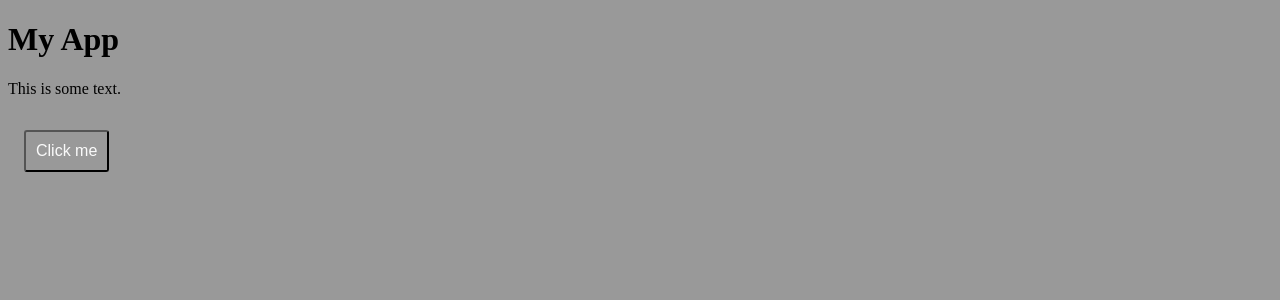
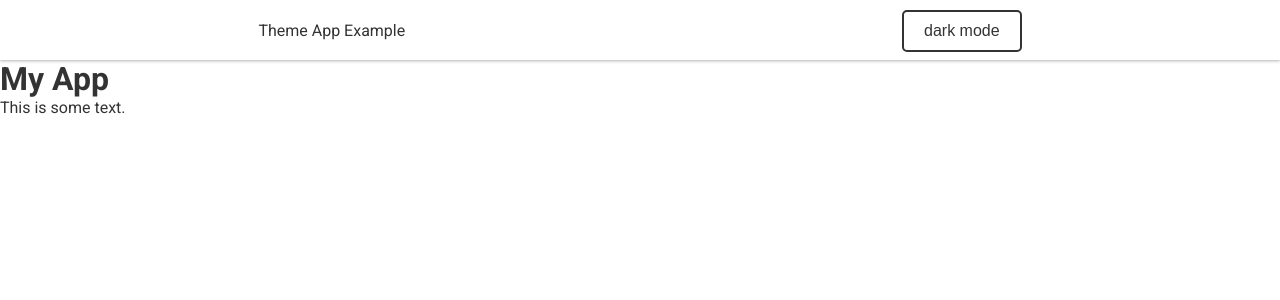
Before and after one commit to damian-git-99/theme-app, a React (Vite) app: page / in a window 1280 px wide. Shown: the top 300 px of the page. Built offline with nearby package versions, Linux system fonts and the light colour scheme.

Commit message:
feat: add support for dark mode in ThemeProvider feat: add global styles to App component feat: add Header component with toggle button feat: add CSS styles to Header component feat: add Roboto font to index.html

```diff
--- a/index.html
+++ b/index.html
@@ -4,6 +4,9 @@
     <meta charset="UTF-8" />
     <link rel="icon" type="image/svg+xml" href="/vite.svg" />
     <meta name="viewport" content="width=device-width, initial-scale=1.0" />
+    <link rel="preconnect" href="https://fonts.googleapis.com">
+    <link rel="preconnect" href="https://fonts.gstatic.com" crossorigin>
+    <link href="https://fonts.googleapis.com/css2?family=Roboto:wght@400;700&display=swap" rel="stylesheet">
     <title>Vite + React</title>
   </head>
   <body>
--- a/src/App.jsx
+++ b/src/App.jsx
@@ -1,33 +1,28 @@
 import { useContext } from 'react'
+import './app.css'
 import { ThemeToggleContext } from './context/ThemeProvider'
-import styled, { createGlobalStyle } from 'styled-components'
-
-const Button = styled.button`
-  font-size: 1em;
-  margin: 1em;
-  padding: 0.25em 1em;
-  border-radius: 3px;
-  padding: 10px;
-  color: ${props => props.theme.color};
-  background-color: ${props => props.theme.background};
-`
+import { createGlobalStyle } from 'styled-components'
+import { Header } from './components/Header'
 
 const GlobalStyles = createGlobalStyle`
   body {
     background-color: ${props => props.theme.background};
+    color: ${props => props.theme.color};
+    transition: all 300ms;
   }
-
 `
 
 function App () {
   const { theme } = useContext(ThemeToggleContext)
   return (
-      <div>
+      <>
+      <Header />
+      <main>
         <GlobalStyles theme={{ ...theme }}/>
         <h1>My App</h1>
         <p>This is some text.</p>
-        <Button theme={{ ...theme }}>Click me</Button>
-      </div>
+      </main>
+    </>
   )
 }
 
--- /dev/null
+++ b/src/app.css
@@ -0,0 +1,8 @@
+* {
+  margin: 0;
+  padding: 0;
+}
+
+html {
+  font-family: 'Roboto', sans-serif;
+}
--- /dev/null
+++ b/src/components/Header.jsx
@@ -0,0 +1,39 @@
+import { useContext } from 'react'
+import './header.css'
+import styled from 'styled-components'
+import { ThemeToggleContext } from '../context/ThemeProvider'
+
+const Button = styled.button`
+  cursor: pointer;
+  border-radius: 5px;
+  padding: 10px 20px;
+  font-size: 16px;
+  color: ${props => props.theme.color};
+  background-color: ${props => props.theme.background};
+  border: ${props => props.theme.border};
+`
+
+export const Header = () => {
+  const { toggleTheme, theme, themeName } = useContext(ThemeToggleContext)
+  const handleClick = () => {
+    toggleTheme()
+  }
+  return (
+    <header className='header'>
+      <nav className='navbar'>
+        <div className='navbar-logo'>
+          Theme App Example
+        </div>
+        <ul>
+          <li>
+            <Button
+              onClick={handleClick}
+              theme={{ ...theme }}>
+              {themeName}
+            </Button>
+          </li>
+        </ul>
+      </nav>
+    </header>
+  )
+}
--- /dev/null
+++ b/src/components/header.css
@@ -0,0 +1,17 @@
+.header {
+  height: 40px;
+  box-shadow: 0px 1px 3px rgba(0, 0, 0, 0.3);
+  padding: 10px;
+}
+
+.header nav {
+  display: flex;
+  justify-content: space-around;
+  align-items: baseline;
+}
+
+.navbar ul {
+  display: flex;
+  list-style: none;
+  gap: 15px;
+}
--- a/src/context/ThemeProvider.jsx
+++ b/src/context/ThemeProvider.jsx
@@ -2,17 +2,15 @@
 import React, { useState } from 'react'
 
 export const lightTheme = {
-  body: '#FFF',
-  color: '#ffffff',
-  toggleBorder: '#FFF',
-  background: '#363537'
+  color: '#333',
+  background: '#fff',
+  border: '2px solid #333'
 }
 
 export const darkTheme = {
-  body: '#363537',
-  color: '#FAFAFA',
-  toggleBorder: '#6B8096',
-  background: '#999'
+  color: '#fff',
+  background: '#333',
+  border: '2px solid #fff'
 }
 
 export const ThemeToggleContext = React.createContext({})
@@ -23,7 +21,7 @@ export const ThemeProvider = ({ children }) => {
     setTheme(theme === 'light' ? 'dark' : 'light')
   }
   return (
-    <ThemeToggleContext.Provider value={{ toggleTheme, theme: darkTheme }}>
+    <ThemeToggleContext.Provider value={{ toggleTheme, theme: theme === 'light' ? lightTheme : darkTheme, themeName: theme === 'light' ? 'dark mode' : 'light mode' }}>
       { children }
     </ThemeToggleContext.Provider>
   )
```
